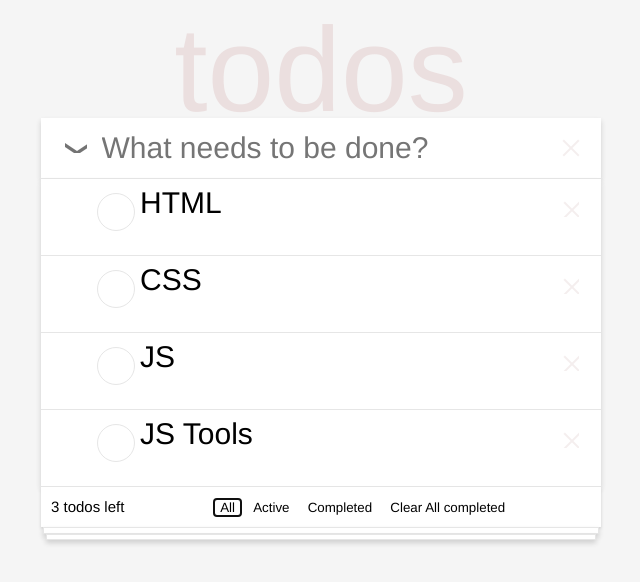
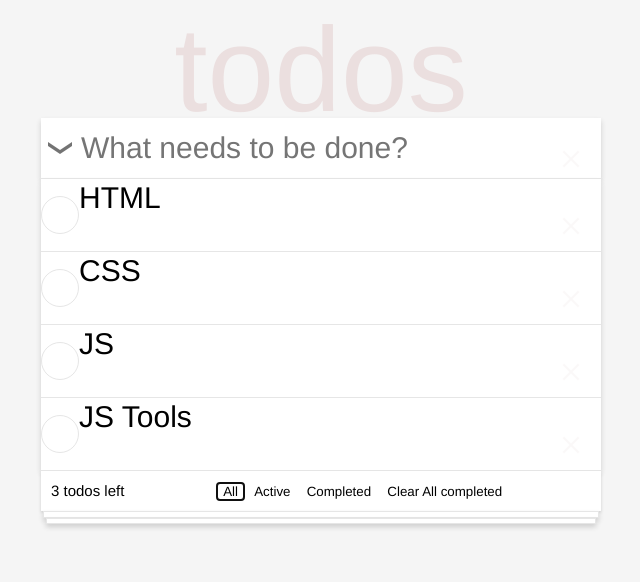
Before and after one commit to ok-technopolis/anisimov_vlad, a website: page public/index.html in a window 1280 px wide. Shown: the whole page, without its empty margins (319-959 px from the left). Drawn offline with Linux system fonts and the light colour scheme.

Commit message:
Добавил анимацию по hover для крестика. Добавил "резиновость" через flexbox и float.

```diff
--- a/src/styles/base/button/button.scss
+++ b/src/styles/base/button/button.scss
@@ -1,7 +1,7 @@
 @import "../../config/globals";
 
 button {
-	border: 1px solid $c-white;
+	border: none;
 	font-family: 'Helvetica Neue', Arial, sans-serif;
 	font-weight: 100;
 	background-color: $c-white;
--- a/src/styles/base/checkbox/checkbox.scss
+++ b/src/styles/base/checkbox/checkbox.scss
@@ -9,16 +9,9 @@
 	height: $h-checkbox;
 }
 
-.todo-item_mark {
-	position: relative;
-	opacity: 0;
-	z-index: 2;
-}
-
 .todo-item_mark-checkbox {
 	position: absolute;
-	margin-left: -41px;
-	margin-top: 14px;
+	float: left;
 	z-index: 1;
 }
 
--- a/src/styles/project/todo-item/todo-item.scss
+++ b/src/styles/project/todo-item/todo-item.scss
@@ -8,18 +8,42 @@ $h-remove: 18px;
   background-color: $c-white;
   min-height: 60px;
   border-bottom: 1px solid $c-border;
+  display: flex;
+  align-items: center;
 }
 
 .todo-item:hover {
   background-color: $c-todo-item-hover;
 }
 
+.todo-item:hover .todo-item_remove {
+  opacity: 1;
+}
+
+  .todo-item_mark {
+    float: left;
+    opacity: 0;
+    z-index: 2;
+    padding: 0;
+    background-color: transparent;
+    border: 1px solid $c-border;
+    border-radius: 50%;
+    width: $w-checkbox;
+    height: $h-checkbox;
+
+    order: 1;
+    align-self: center;
+  }
+
+  .todo-item_text {
+    flex: 1 0;
+    order: 10;
+  }
+
   textarea {
     border: none;
     background: transparent;
-    position: relative;
     resize: none;
-    top: 5px;
     min-height: 50px;
     font-family: 'Helvetica Neue', Arial, sans-serif;
     font-weight: 100;
@@ -33,10 +57,13 @@ $h-remove: 18px;
     width: $w-remove;
     height: $h-remove;
     padding: 0;
-    opacity: 0.5;
+    opacity: 0.2;
     background: transparent url("../../../images/icons/close.png") no-repeat;
+
+    -moz-transition: opacity 0.5s ;
+    -o-transition: opacity 0.5s ;
+    -webkit-transition: opacity 0.5s ;
+
+    order: 26;
+    align-self: center;
   }
-
-  .todo-item_remove:hover {
-    opacity: 1;
-  }
--- a/src/styles/project/todos-add/todos-add.scss
+++ b/src/styles/project/todos-add/todos-add.scss
@@ -5,6 +5,9 @@
   min-height: 60px;
   border-bottom: 1px solid $c-border;
   box-shadow: 0 3px 5px $c-shadow;
+
+  display: flex;
+  align-items: center;
 }
 
   .todos-add_delete-all {
@@ -14,30 +17,40 @@
     width: 18px;
     height: 18px;
     padding: 0;
-    opacity: 0.5;
+    opacity: 0.2;
     background: transparent url("../../../images/icons/close.png") no-repeat;
     border: none;
     cursor: pointer;
+
+    -moz-transition: opacity 0.5s;
+    -o-transition: opacity 0.5s;
+    -webkit-transition: opacity 0.5s;
+
+    order: 25;
+    align-self: center;
   }
 
-  .todos-add_delete-all:hover {
+  .todos-add:hover .todos-add_delete-all {
     opacity: 1;
   }
 
   .todos-add_input {
     border: none;
-    left: 8px;
-    top: 5px;
     min-height: 50px;
     position: relative;
+    margin-left: 7px;
     width: 80%;
     font-family: 'Helvetica Neue', Arial, sans-serif;
     font-weight: 100;
     font-size: $fs-large;
     @include placeholder('Helvetica Neue');
+
+    flex: 1 0;
+    order: 10;
   }
 
   .todos-add_select-all {
+    margin-left: 7px;
     width: 24px;
     height: 12px;
     padding: 0;
```
Also changed, not shown: public/dist/styles/default.css, 1 other file.
